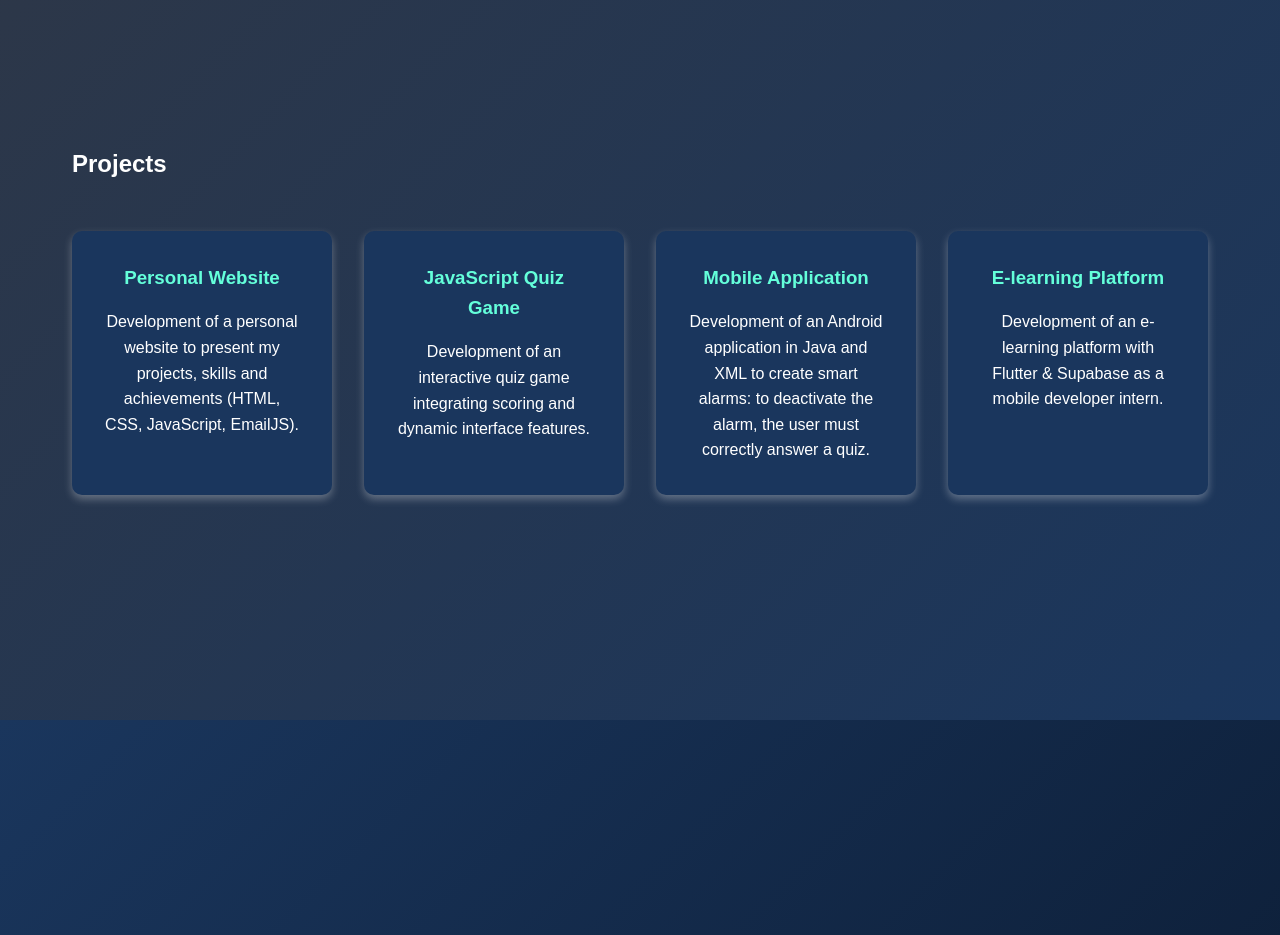
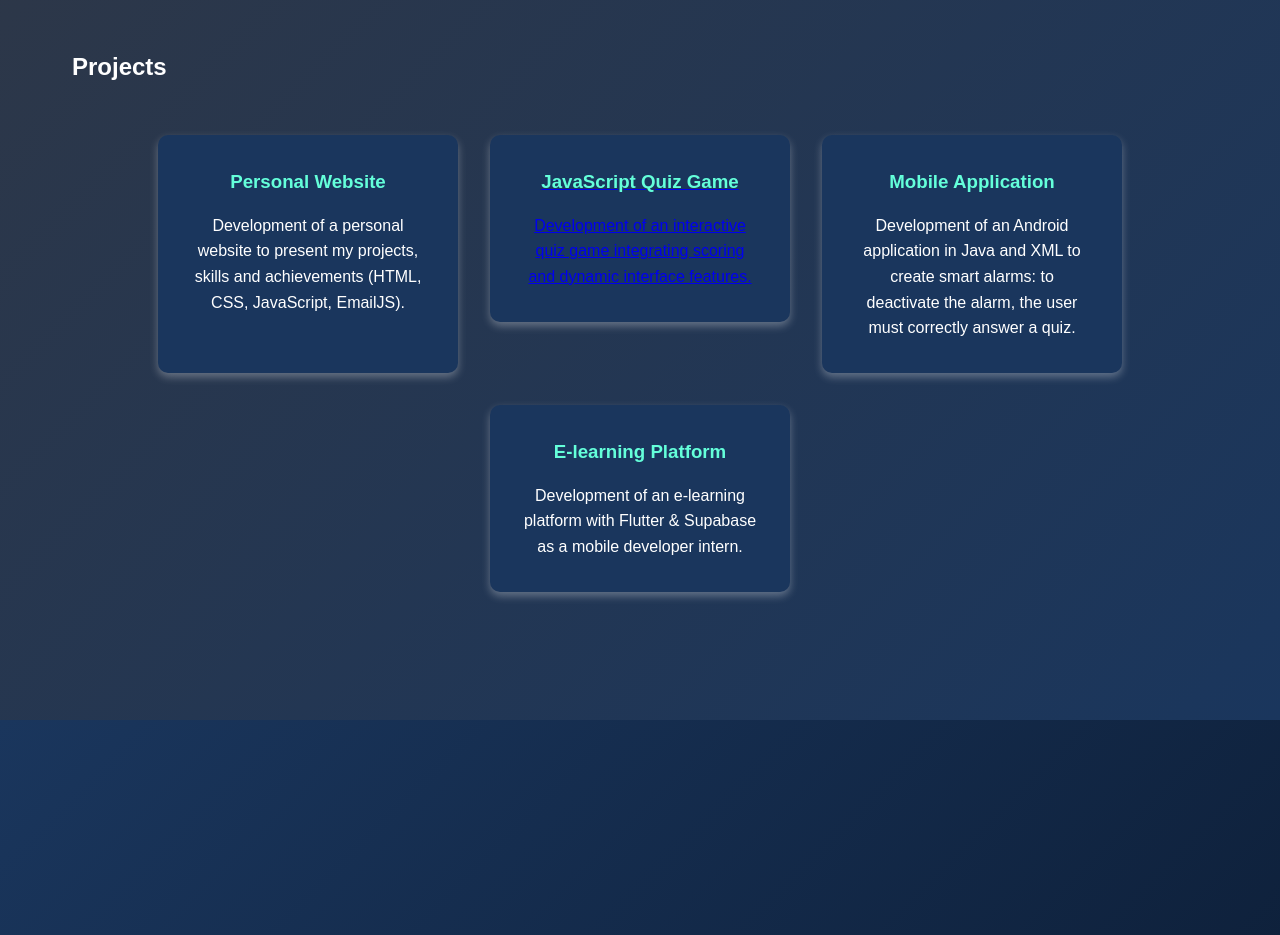
Before and after one commit to sofien023/sofien023.github.io, a plain HTML site: page index.html in a window 1280 px wide. Shown: the part 3280-4215 px from the top of the page. Drawn offline with nearby package versions, Linux system fonts and the light colour scheme.

Commit message:
Update JavaScript Quiz Game link structure

```diff
--- a/index.html
+++ b/index.html
@@ -155,10 +155,10 @@
                     <h3>Personal Website</h3>
                     Development of a personal website to present my projects, skills and achievements (HTML, CSS, JavaScript, EmailJS).
                 </div>
-                <div class="item">
+                <a href="game.sofienghorbel.me"><div class="item">
                     <h3>JavaScript Quiz Game</h3>
                     Development of an interactive quiz game integrating scoring and dynamic interface features.
-                </div>
+                </div></a>
                 <div class="item">
                     <h3>Mobile Application</h3>
                     Development of an Android application in Java and XML to create smart alarms: to deactivate the alarm, the user must correctly answer a quiz.
```
